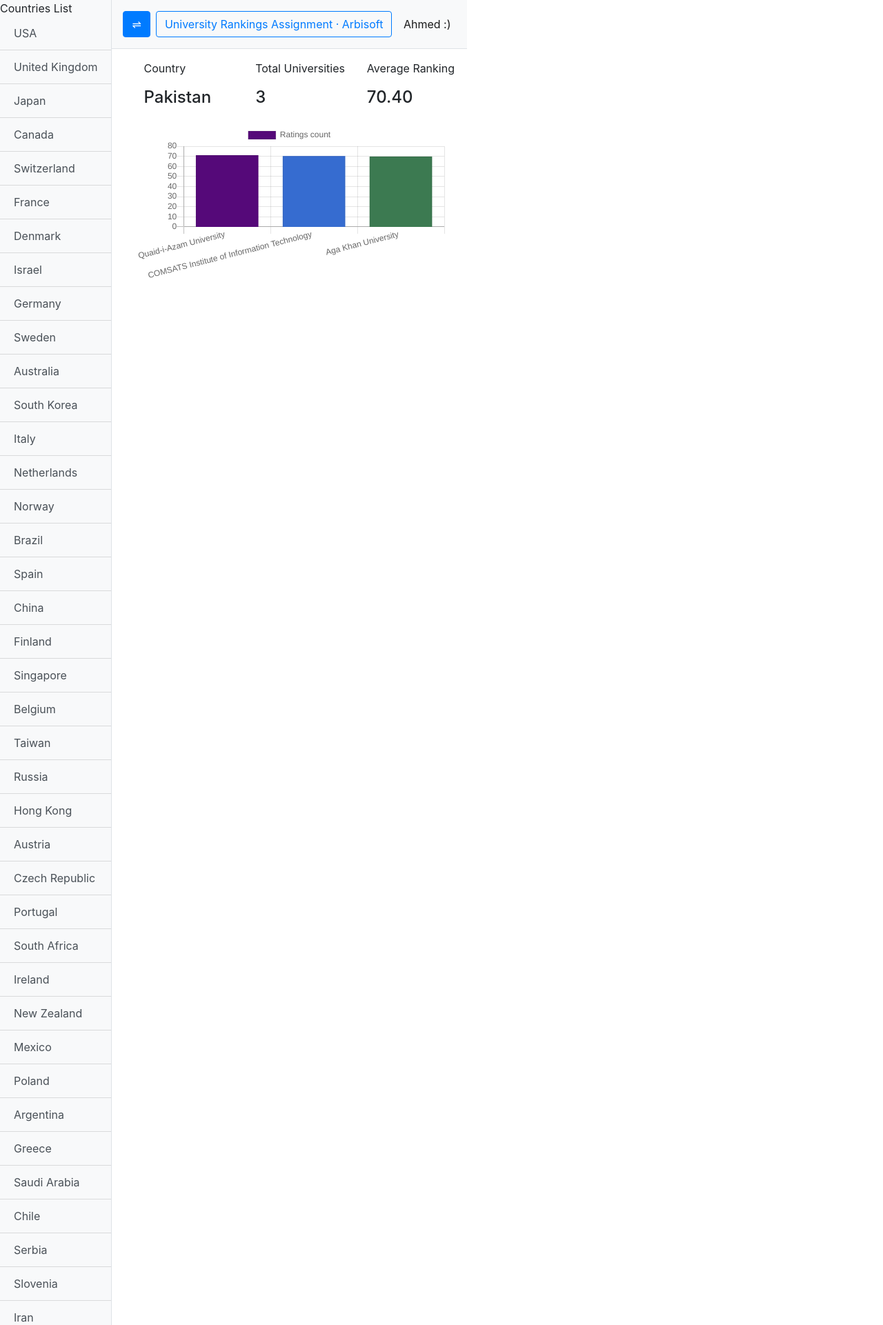
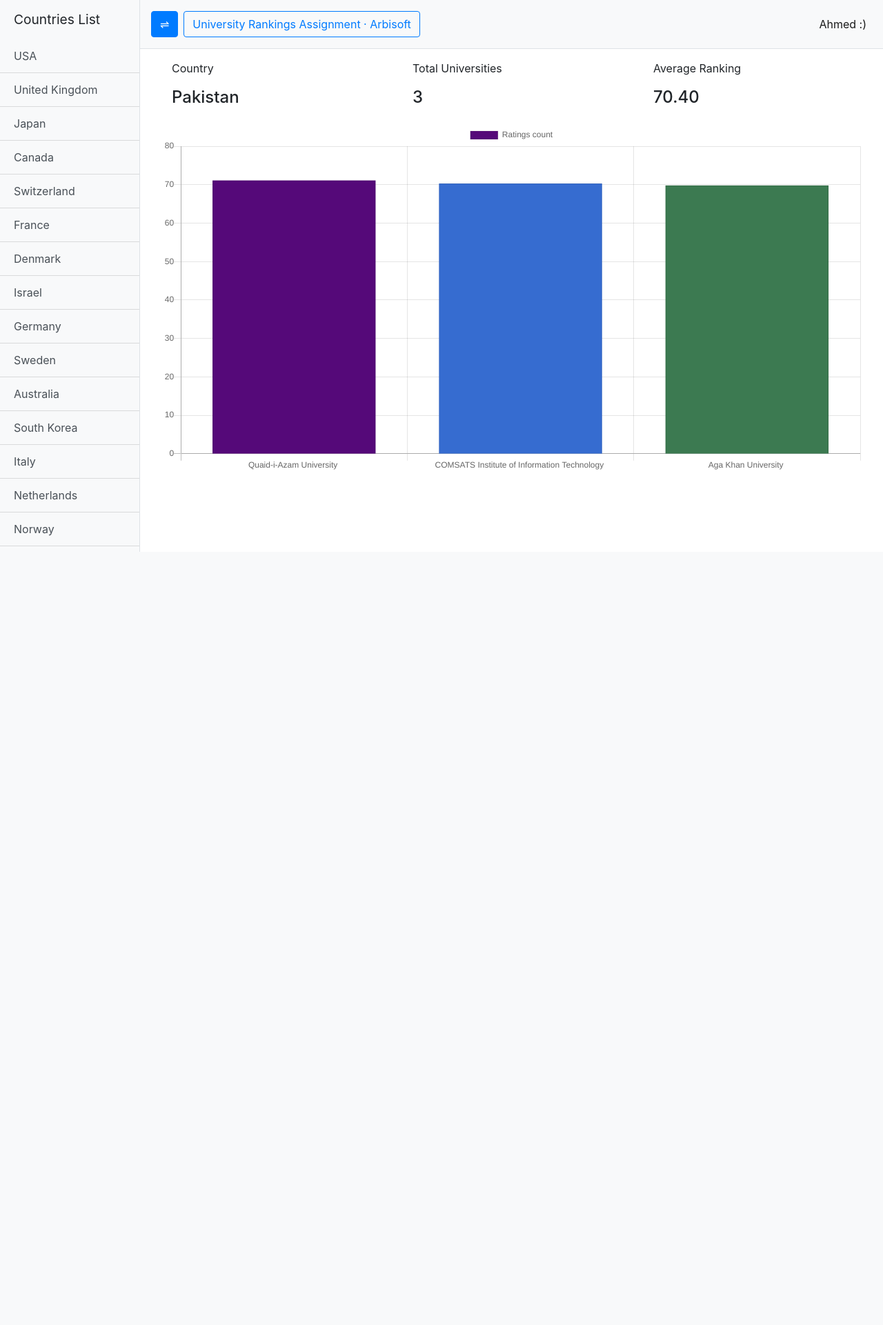
Before and after one commit to ahmed-alii/universityscrapper, a Flask app: page / in a window 1280 px wide. Shown: the top 1921 px of the page at 69% size. After the commit the page ends 800 px from the top, so only its background shows below. Run offline with Flask 2, Linux system fonts and the light colour scheme; some libraries are stand-ins or nearby versions.

Commit message:
Completed!

```diff
--- a/templates/index.html
+++ b/templates/index.html
@@ -8,13 +8,67 @@
     <link rel="stylesheet" href="https://stackpath.bootstrapcdn.com/bootstrap/4.4.1/css/bootstrap.min.css">
     <link rel="stylesheet" href="https://cdnjs.cloudflare.com/ajax/libs/Chart.js/2.9.3/Chart.min.css">
     <link rel="stylesheet" href="{{ url_for('static', filename='/template.css') }}">
+    <style>
+        body {
+            overflow-x: hidden;
+            max-height: 100% !important;
+        }
+
+        .scroll-list {
+
+        }
+
+        #sidebar-wrapper {
+            overflow-y: scroll !important;
+            height: 100vh !important;
+            min-height: 100vh;
+            margin-left: -15rem;
+            -webkit-transition: margin .25s ease-out;
+            -moz-transition: margin .25s ease-out;
+            -o-transition: margin .25s ease-out;
+            transition: margin .25s ease-out;
+        }
+
+        #sidebar-wrapper .sidebar-heading {
+            padding: 0.875rem 1.25rem;
+            font-size: 1.2rem;
+        }
+
+        #sidebar-wrapper .list-group {
+            width: 15rem;
+        }
+
+        #page-content-wrapper {
+            min-width: 100vw;
+        }
+
+        #wrapper.toggled #sidebar-wrapper {
+            margin-left: 0;
+        }
+
+        @media (min-width: 768px) {
+            #sidebar-wrapper {
+                margin-left: 0;
+            }
+
+            #page-content-wrapper {
+                min-width: 0;
+                width: 100%;
+            }
+
+            #wrapper.toggled #sidebar-wrapper {
+                margin-left: -15rem;
+            }
+        }
+
+    </style>
 </head>
 <body>
 
 
 <div class="d-flex" id="wrapper">
     <div class="bg-light border-right" id="sidebar-wrapper">
-      <div class="sidebar-heading">Countries List </div>
+        <div class="sidebar-heading">Countries List</div>
         <div class="scroll-list">
             <div class="list-group list-group-flush">
                 {%for country in countries%}
@@ -28,7 +82,7 @@
 
     <div id="page-content-wrapper">
         <nav class="navbar navbar-expand-lg navbar-light bg-light border-bottom">
-        <button class="btn btn-primary" id="menu-toggle"> ⇌ </button>
+            <button class="btn btn-primary" id="menu-toggle"> ⇌</button>
             <a href="/" class="btn btn-outline-primary m-2"> University Rankings Assignment · Arbisoft </a>
 
             <ul class="navbar-nav ml-auto mt-2 mt-lg-0">
@@ -62,7 +116,6 @@
 </div>
 
 
-
 <script src="https://code.jquery.com/jquery-3.4.1.slim.min.js"></script>
 <script src="https://cdn.jsdelivr.net/npm/popper.js@1.16.0/dist/umd/popper.min.js"></script>
 <script src="https://stackpath.bootstrapcdn.com/bootstrap/4.4.1/js/bootstrap.min.js"></script>
@@ -73,7 +126,7 @@
     let coloR = [];
     let numbers = [];
 
-    let dynamicColors = function() {
+    let dynamicColors = function () {
         const r = Math.floor(Math.random() * 255);
         const g = Math.floor(Math.random() * 255);
         const b = Math.floor(Math.random() * 255);
@@ -81,7 +134,7 @@
     };
 
 
-    for (d of data){
+    for (d of data) {
         names.push(d[0]);
         numbers.push(Number(d[1]));
         coloR.push(dynamicColors());
@@ -111,7 +164,7 @@
     });
 </script>
 <script>
-    $("#menu-toggle").click(function(e) {
+    $("#menu-toggle").click(function (e) {
         e.preventDefault();
         $("#wrapper").toggleClass("toggled");
     });
```
Lines whose indentation alone changed are shown as unchanged.
